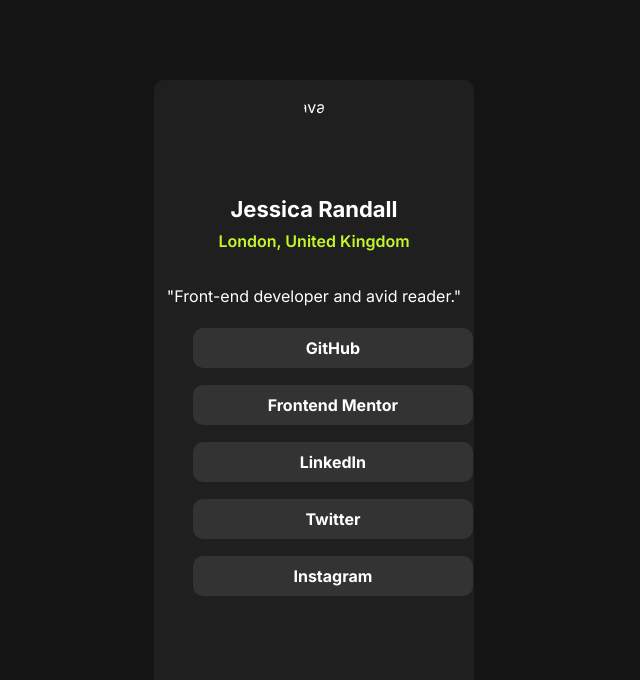
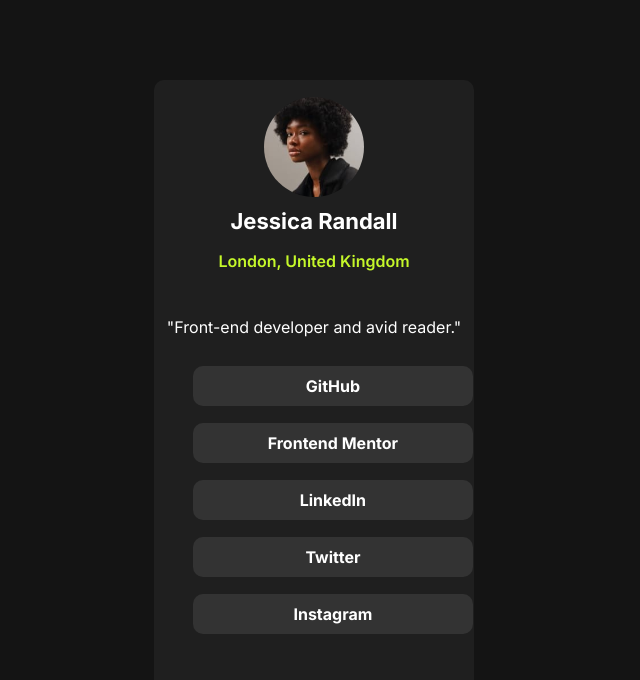
Before and after one commit to preethi0601/Social-links-Profile-component, a plain HTML site: page index.html in a window 1280 px wide. Shown: the whole page, without its empty margins (326-966 px from the left). Drawn offline with Linux system fonts and the light colour scheme.

Commit message:
Change img src to match file structure

```diff
--- a/index.html
+++ b/index.html
@@ -14,7 +14,7 @@
 <body>
 <div class="main-component">
   <div class="about">
-    <div class="image-holder"><img src="./assets/images/avatar-jessica.jpeg" alt="avatar"></div>
+    <div class="image-holder"><img src="avatar-jessica.jpeg" alt="avatar"></div>
       <div class="about-info">
           <p class="name">Jessica Randall</p>
           <p class="place">London, United Kingdom</p>
```
